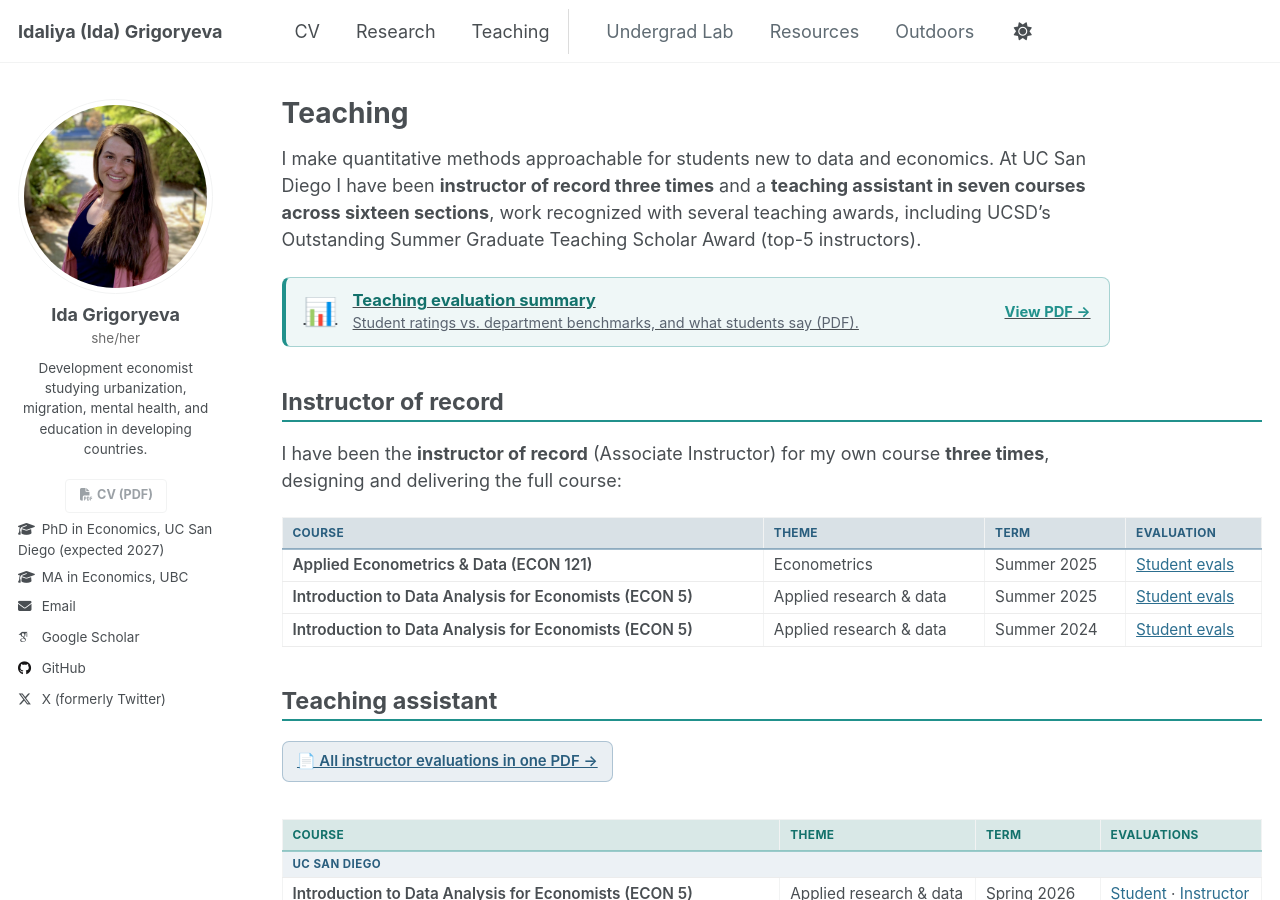
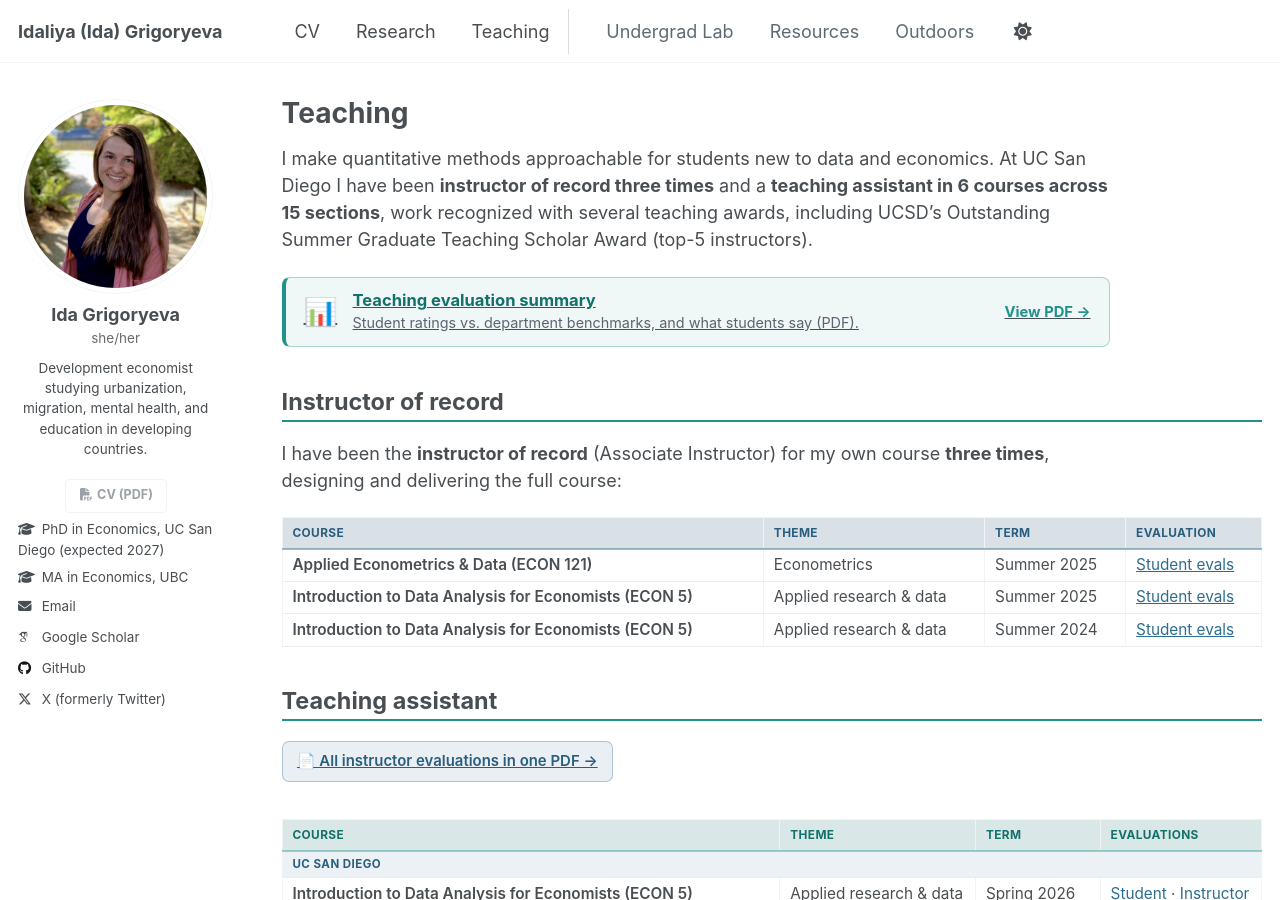
Before and after one commit to idagri/idagri.github.io, a Jekyll site: the page built from _pages/teaching.md, in a window 1280 px wide and 900 px high. Built offline with Jekyll 4.4.1, drawn with Linux system fonts in a browser that asks for light colours; some web fonts are replaced; a script that is not in the unit is left out; part of the change alters nothing that is shown.

Commit message:
Teaching: make the intro 'N courses across M sections' summary auto-count from the TA table (single source of truth; UCSD scope) instead of hard-coded words -- corrects the stale 'seven/sixteen' to a computed 6/15 that can never drift
Co-Authored-By: Claude Opus 4.8 <noreply@anthropic.com>

```diff
--- a/_pages/teaching.md
+++ b/_pages/teaching.md
@@ -56,7 +56,7 @@ html[data-theme="dark"] .tt .lvl{ color:#aebfe6; background:rgba(110,140,210,.16
 html[data-theme="dark"] .note{ color:#aaa; }
 </style>
 
-I make quantitative methods approachable for students new to data and economics. At UC San Diego I have been **instructor of record three times** and a **teaching assistant in seven courses across sixteen sections**, work recognized with several teaching awards, including UCSD's Outstanding Summer Graduate Teaching Scholar Award (top-5 instructors).
+I make quantitative methods approachable for students new to data and economics. At UC San Diego I have been **instructor of record three times** and a <strong>teaching assistant in <span id="ta-courses">6</span> courses across <span id="ta-sections">15</span> sections</strong>, work recognized with several teaching awards, including UCSD's Outstanding Summer Graduate Teaching Scholar Award (top-5 instructors).
 
 <a class="eval-cta" href="/files/teaching-evaluation-summary.pdf">
 <span class="ic">📊</span>
@@ -147,3 +147,30 @@ I have been the **instructor of record** (Associate Instructor) for my own cours
 <li>Certificate in Advanced Teaching &amp; Learning (CATL, 2016-2017)</li>
 <li>Instructional Skills Workshop (ISW, 2016)</li>
 </ul>
+
+<script>
+// Keep the "N courses across M sections" summary in the intro in sync with the
+// UC San Diego teaching-assistant table (single source of truth): courses =
+// distinct course entries (.c-name cells), sections = term rows, counted up to
+// the University of British Columbia group header. Edit the table and this
+// updates automatically; the hard-coded 6/15 is only the no-JS fallback.
+document.addEventListener('DOMContentLoaded', function () {
+  var tb = document.querySelector('table.tt:not(.ins) tbody');
+  if (!tb) return;
+  var courses = 0, sections = 0;
+  var rows = tb.querySelectorAll(':scope > tr');
+  for (var i = 0; i < rows.length; i++) {
+    var tr = rows[i];
+    if (tr.classList.contains('grp')) {
+      if (/British Columbia/i.test(tr.textContent)) break;
+      continue;
+    }
+    sections++;
+    if (tr.querySelector('.c-name')) courses++;
+  }
+  if (courses > 0 && sections > 0) {
+    var c = document.getElementById('ta-courses'); if (c) c.textContent = courses;
+    var s = document.getElementById('ta-sections'); if (s) s.textContent = sections;
+  }
+});
+</script>
```
